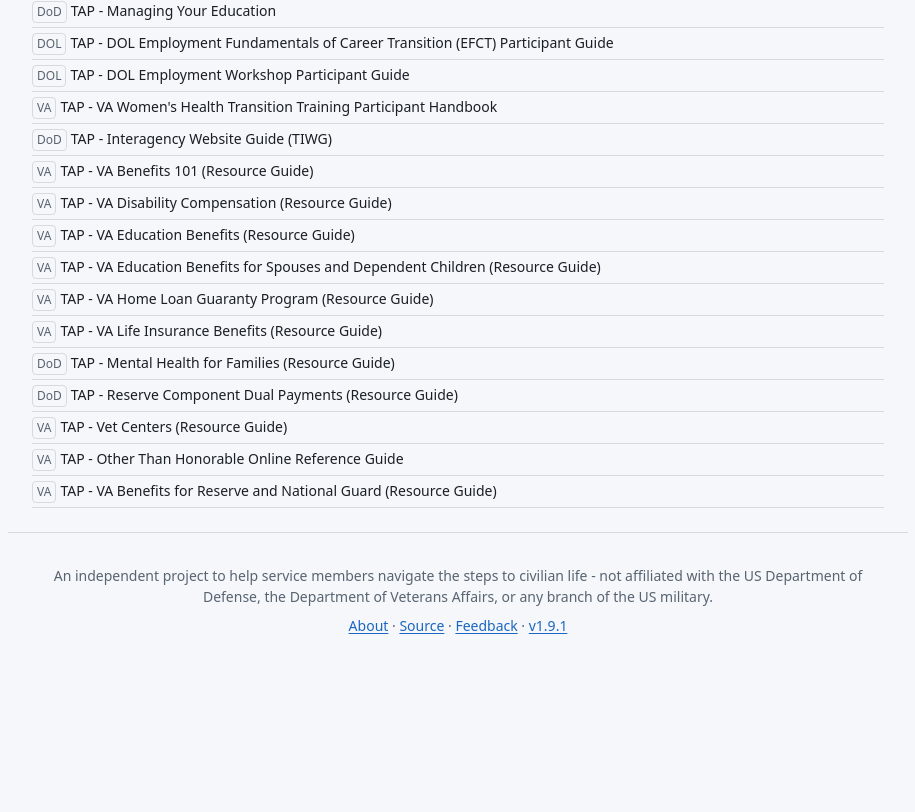
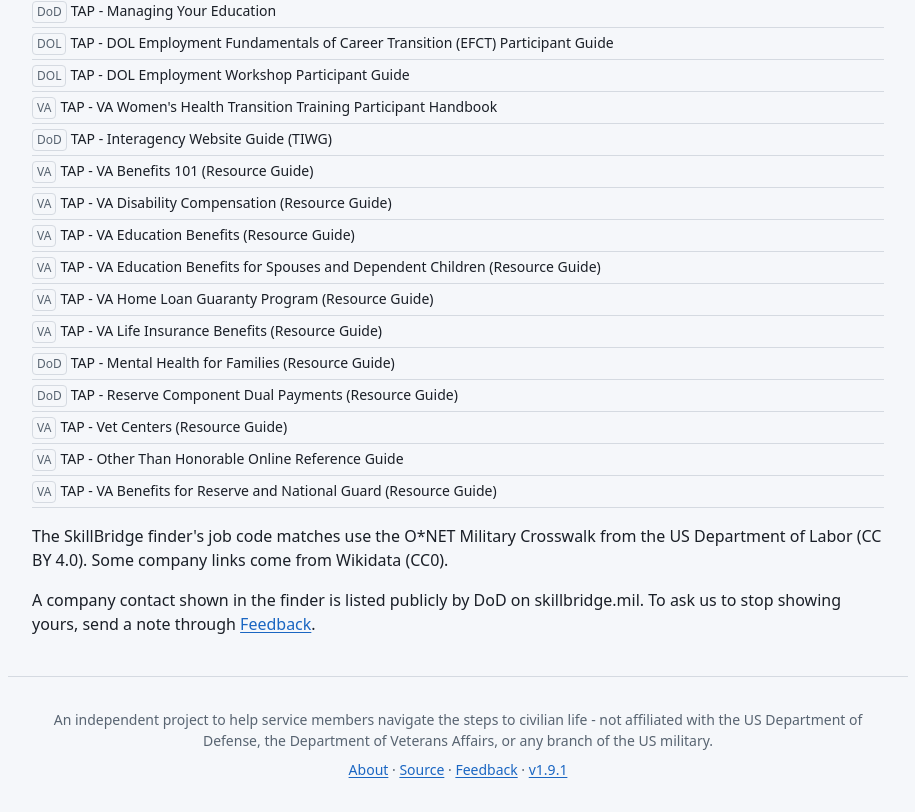
Before and after one commit to GoudyMT/ask214, a SvelteKit app: page /about in a window 1280 px wide. Shown: the part 2138-2950 px from the top of the page, without its empty margins (182-1097 px from the left). Before the commit the page ends 2806 px from the top, so only its background shows below. Built offline with nearby package versions, Linux system fonts and the light colour scheme.

Commit message:
feat: credit the finder's data sources on About and say how a company asks to be removed

```diff
--- a/src/routes/about/+page.svelte
+++ b/src/routes/about/+page.svelte
@@ -1,4 +1,5 @@
 <script lang="ts">
+	import { resolve } from '$app/paths';
 	import SourceList from '$lib/components/SourceList.svelte';
 	import { SOURCES_INDEX } from '$lib/sources/sources-index.data';
 </script>
@@ -39,3 +40,12 @@
 </p>
 
 <SourceList index={SOURCES_INDEX} />
+
+<p>
+	The SkillBridge finder's job code matches use the O*NET Military Crosswalk from the US Department
+	of Labor (CC BY 4.0). Some company links come from Wikidata (CC0).
+</p>
+<p>
+	A company contact shown in the finder is listed publicly by DoD on skillbridge.mil. To ask us to
+	stop showing yours, send a note through <a href={resolve('/feedback')}>Feedback</a>.
+</p>
```
Also changed, not shown: 1 other file (tests, documents, lock files or other folders).
